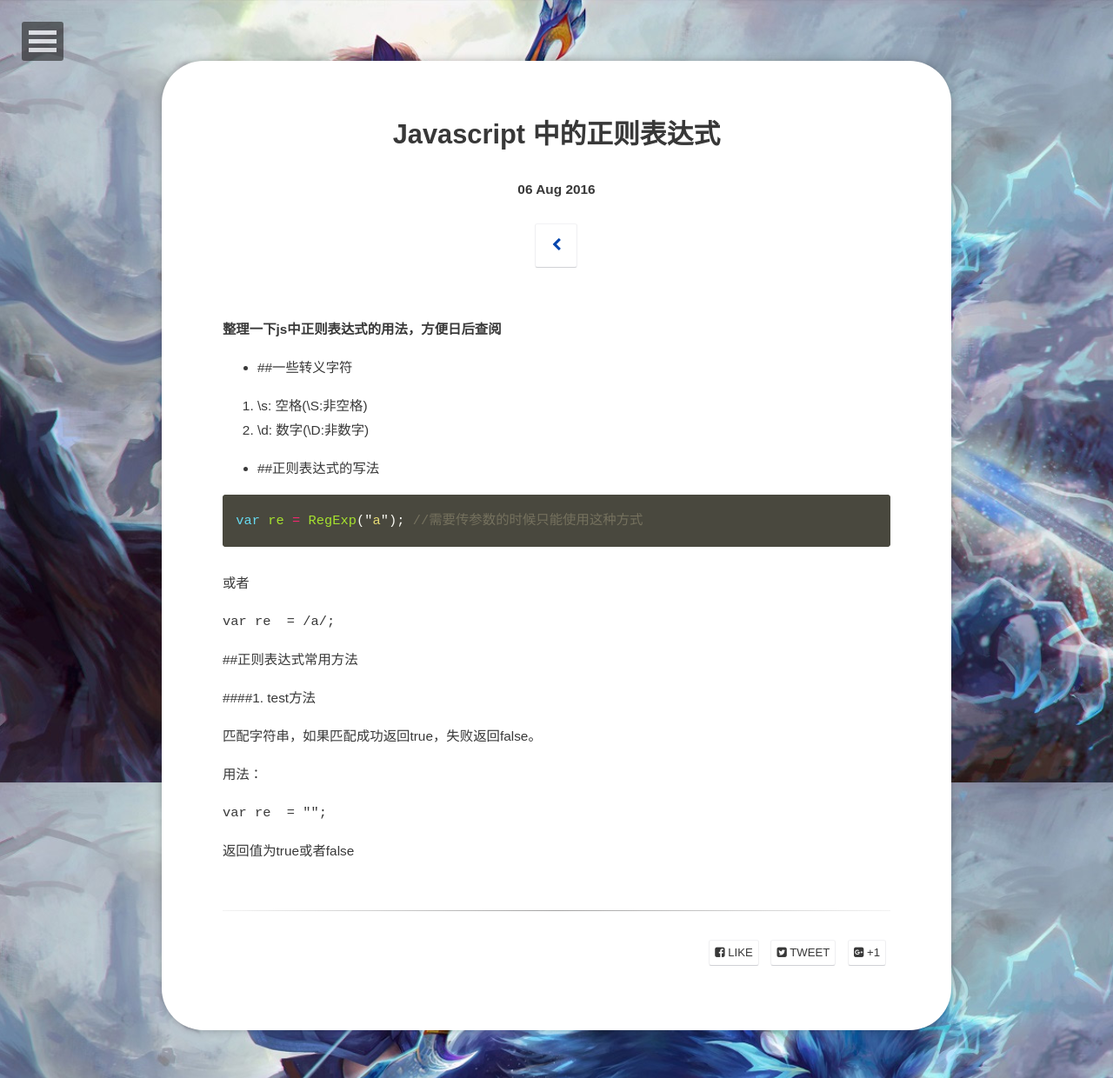
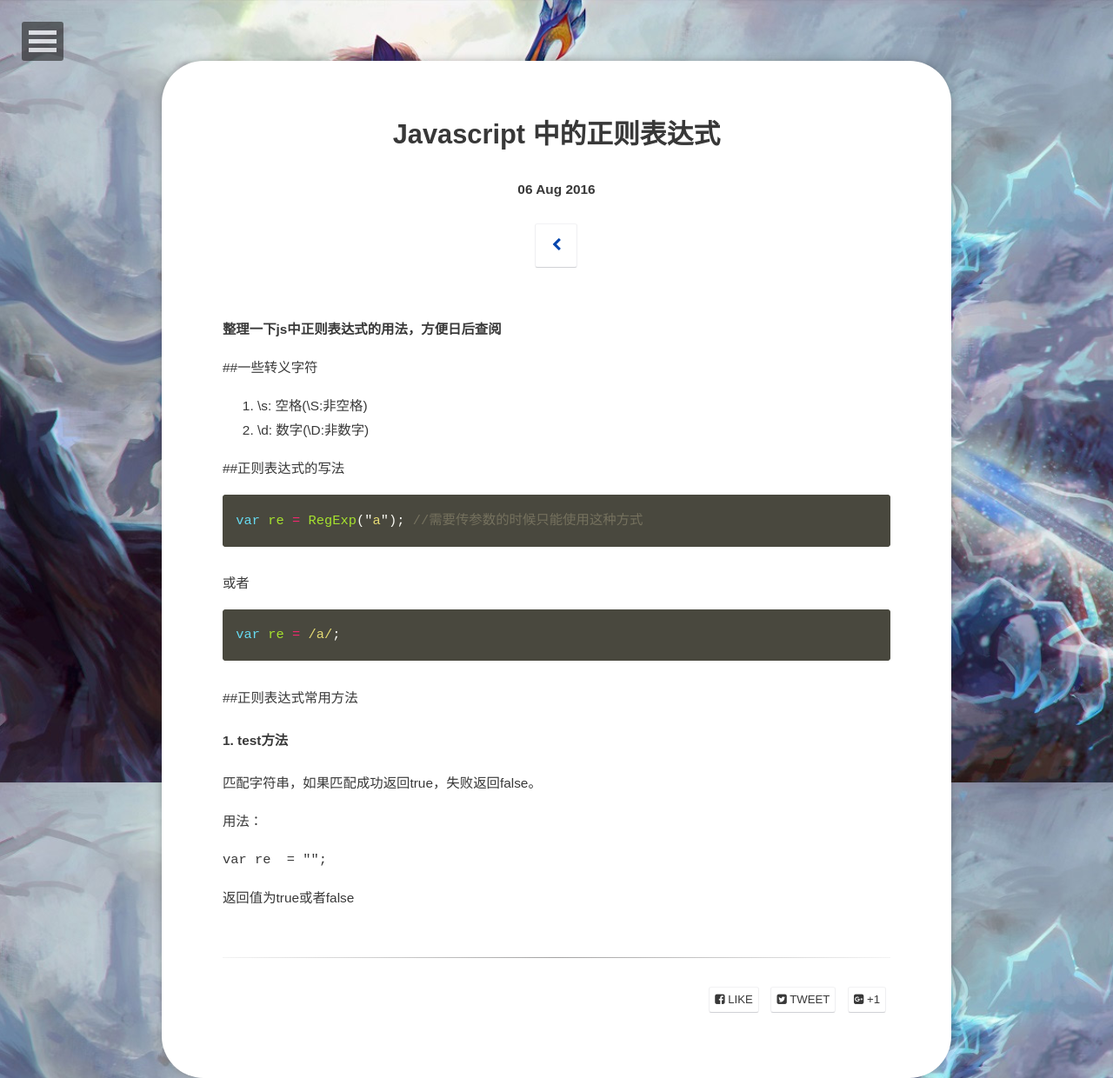
Before and after one commit to sandofsuro/sandofsuro.github.io, a Jekyll site: the page built from _posts/2016-08-06-regex.md, in a window 1280 px wide. Shown: the whole page at 87% size. Built offline with Jekyll 4.4.1, drawn with Linux system fonts in a browser that asks for light colours; some web fonts are replaced.

Commit message:
push an article

````diff
--- a/_posts/2016-08-06-regex.md
+++ b/_posts/2016-08-06-regex.md
@@ -6,12 +6,12 @@ excerpt: ""
 
 **整理一下js中正则表达式的用法，方便日后查阅**
 
-* ##一些转义字符
+##一些转义字符
 
 1. \s:	空格(\S:非空格)
 2. \d:	数字(\D:非数字)
 
-* ##正则表达式的写法
+##正则表达式的写法
 
 ```javascript
 var re = RegExp("a"); //需要传参数的时候只能使用这种方式
@@ -19,13 +19,14 @@ var re = RegExp("a"); //需要传参数的时候只能使用这种方式
 
 或者
 
-```JavaScript
-var re  = /a/;
+```javascript
+var re = /a/;
 ```
+
 
 ##正则表达式常用方法
 
-####1. test方法
+#### 1. test方法
 
 匹配字符串，如果匹配成功返回true，失败返回false。
 
````
